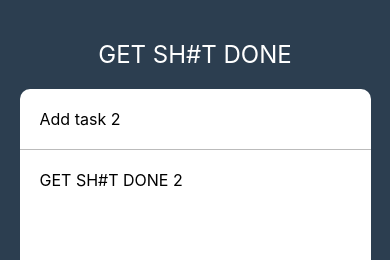
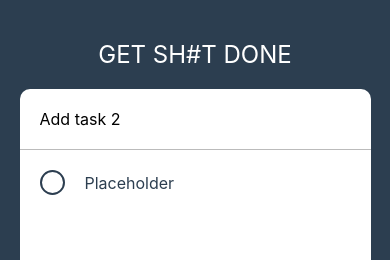
Before and after one commit to Technigo/project-react-native-app, a React Native app: screen / in a window 390 px wide. Shown: the top 260 px of the page. Built offline with nearby package versions, Linux system fonts and the light colour scheme.

Commit message:
added toggleCompleted function to toggle styling of checkmark and todo text, using ternary op for checkmark and props to conditionally style text

```diff
--- a/TodoList.js
+++ b/TodoList.js
@@ -1,20 +1,70 @@
-import React from 'react'
+import React, { useState } from 'react'
 import styled from 'styled-components/native'
+import { Text, TouchableOpacity, Dimensions } from 'react-native'
 
 export const TodoList = () => {
+  const [completed, setCompleted] = useState(false)
+  const [textCompleted, setTextCompleted] = useState(false)
+
+  const toggleCompleted = () => {
+    if (completed) {
+      setCompleted(false)
+      setTextCompleted(false)
+    } else {
+      setCompleted(true)
+      setTextCompleted(true)
+    }
+  }
+
   return (
     <Container>
-      <Todo>GET SH#T DONE 2</Todo>
+      <TodoContainer>
+        <TouchableOpacity onPress={toggleCompleted}>
+          {completed ? <CircleComplete><CheckMark>&#10003;</CheckMark></CircleComplete> : <CircleNotComplete />}
+        </TouchableOpacity>
+        <Todo textCompleted={textCompleted}>Placeholder</Todo>
+      </TodoContainer>
     </Container>
   )
 }
 
 const Container = styled.ScrollView`
+  padding: 20px;
   color: #000;
 `
 
+const TodoContainer = styled.View`
+  flex-direction: row;
+  align-items: center;
+`
+
+const CircleComplete = styled.View`
+  width: 25px;
+  height: 25px;
+  border-radius: 15px;
+  border-color: #2c3e50;
+  background: #2c3e50;
+  border-width: 2px;
+  margin-right: 20px;
+  color: #fff
+`
+
+const CheckMark = styled.Text`
+  font-size: 16px;
+  text-align: center;
+  color: #fff;
+`
+
+const CircleNotComplete = styled.View`
+  width: 25px;
+  height: 25px;
+  border-radius: 15px;
+  border-color: #2c3e50;
+  border-width: 2px;
+  margin-right: 20px;
+`
+
 const Todo = styled.Text`
-  padding: 20px;
   font-size: 16px;
-  color: #000;
+  ${prop => prop.textCompleted ? 'color: #bbb; text-decoration: line-through; text-decoration-color: #bbb' : 'color: #2c3e50'};
 `
```
